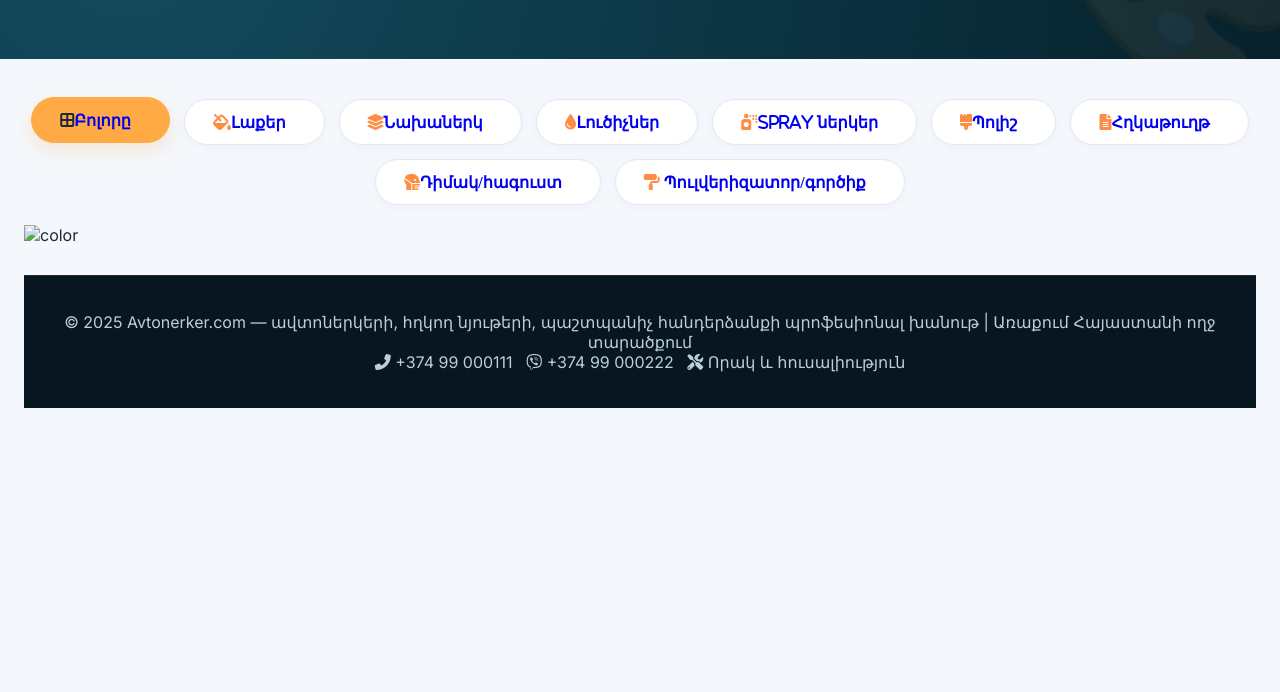
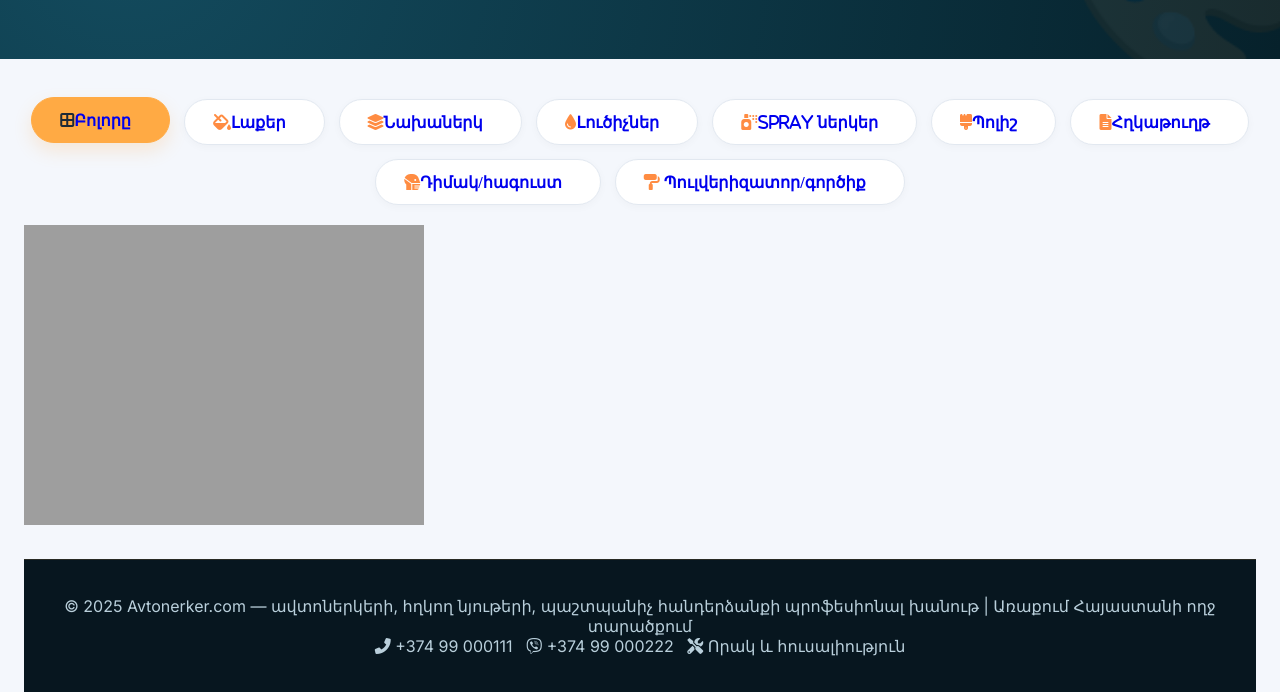
Before and after one commit to HovhannesAvdalyan/Avtonerker.com, a plain HTML site: page index.html in a window 1280 px wide. Shown: the part 222-914 px from the top of the page. Before the commit the page ends 800 px from the top, so only its background shows below. Drawn offline with Linux system fonts and the light colour scheme; the site is published under a folder, as on GitHub Pages, so addresses that start at the root find nothing.

Commit message:
Update index.html

```diff
--- a/index.html
+++ b/index.html
@@ -470,7 +470,7 @@
     </div>
   </div>
 
-<img src="/image/color.png" alt="color">
+<img src="image/color.png" alt="color">
 
 
 
```
